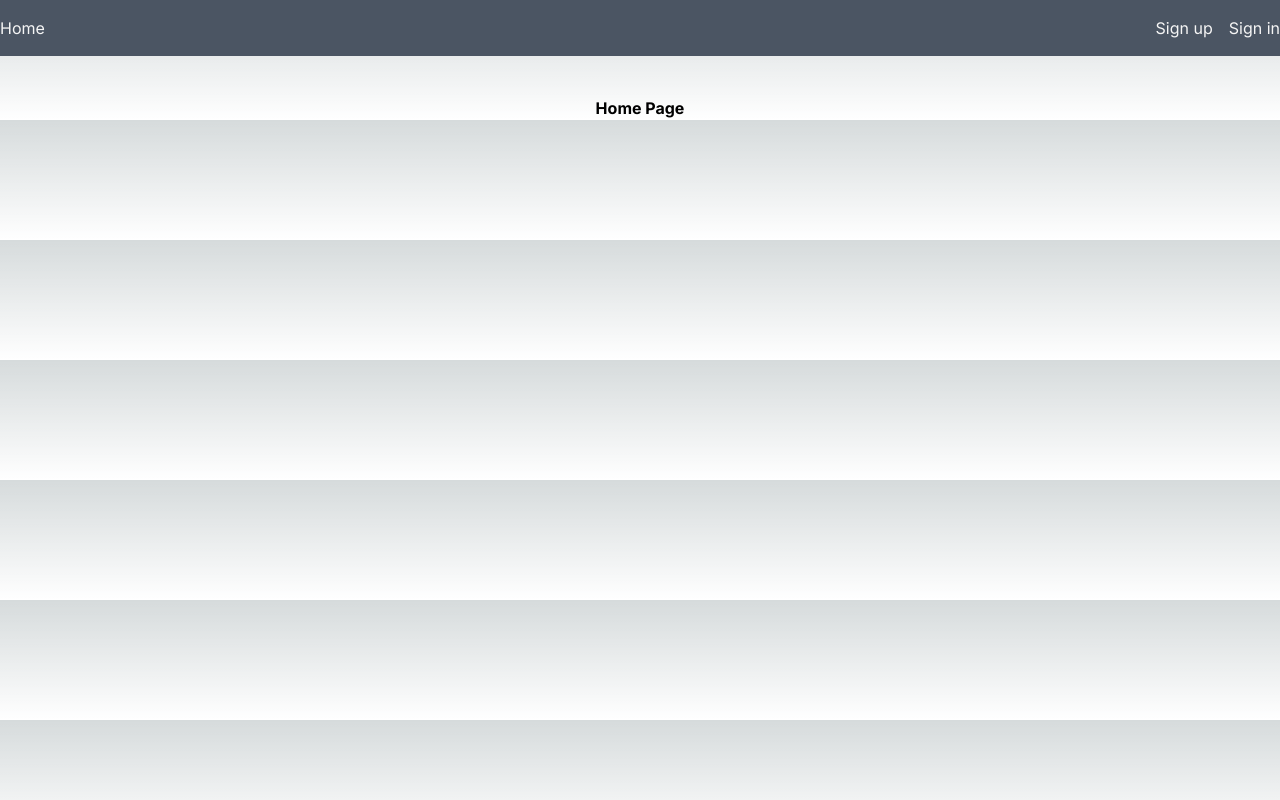
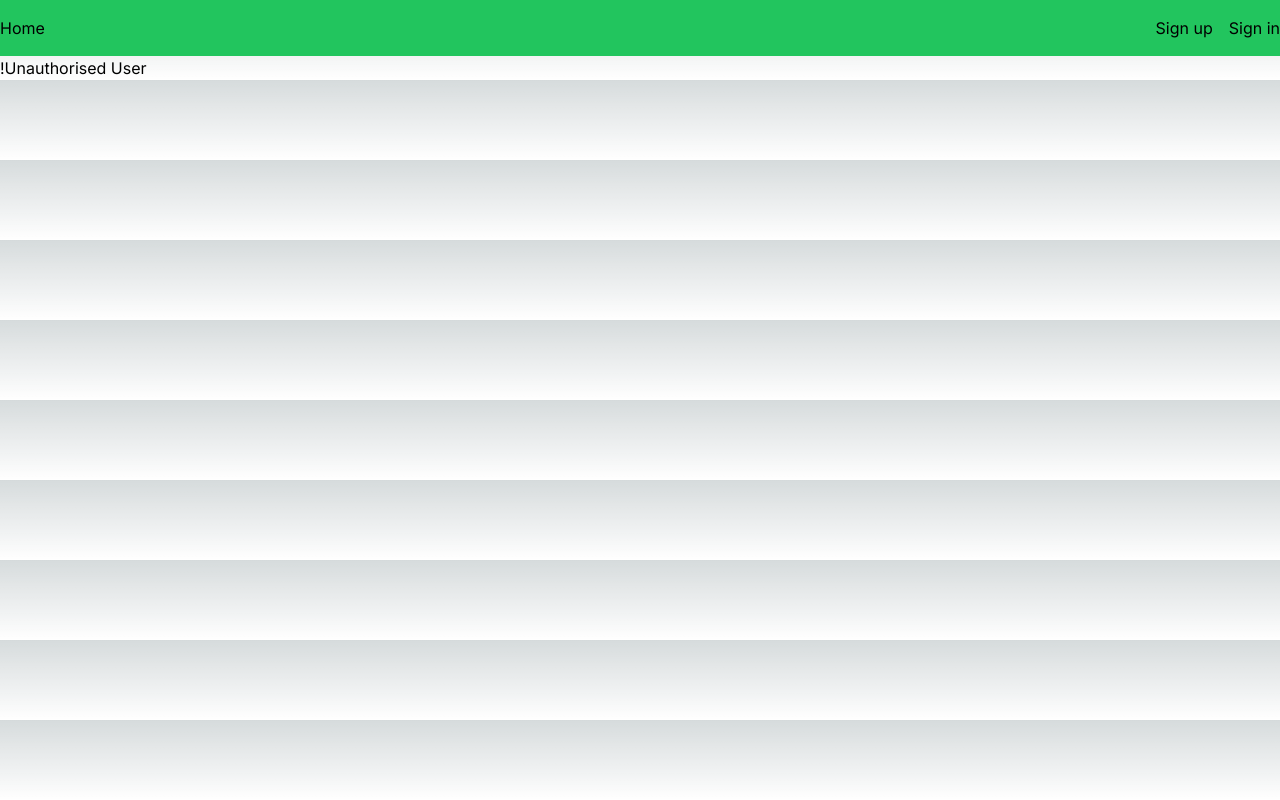
Before and after one commit to madeeha-balouch/Flashcard_saas, a Next.js app: page / in a window 1280 px wide. Built offline with nearby package versions, Linux system fonts and the light colour scheme; no server answers.

Commit message:
User Login Authentication

```diff
--- a/src/app/page.js
+++ b/src/app/page.js
@@ -1,6 +1,16 @@
 import Image from "next/image";
+import { auth, currentUser } from '@clerk/nextjs/server'
 
-export default function Home() {
+export default async function Home() {
+  const { userId } = auth()
+  const user = await currentUser()
+
+  //console.log(userId)
+  //console.log(user)
+
+  if(!userId){
+    return <div>!Unauthorised User</div>
+  }
   return (
     <div>
       <h1 className="font-bold text-center mt-10">Home Page</h1>
--- a/src/components/header.js
+++ b/src/components/header.js
@@ -1,9 +1,11 @@
 import Link from "next/link"
+//import { auth } from "@clerk/nextjs";
 
 export default function Header() {
+
     return(
-        <div className="bg-gray-600 text-neutral-100">
-            <div className="container mx-auto flex items-center justify-between py-4">
+        <div className="bg-green-500 text-neutral-100">
+            <div className="container mx-auto flex items-center justify-between py-4 text-black text-bold">
                 <Link href="/">Home</Link>
                 <div>
                     <div className="flex gap-4 items-center">
```
